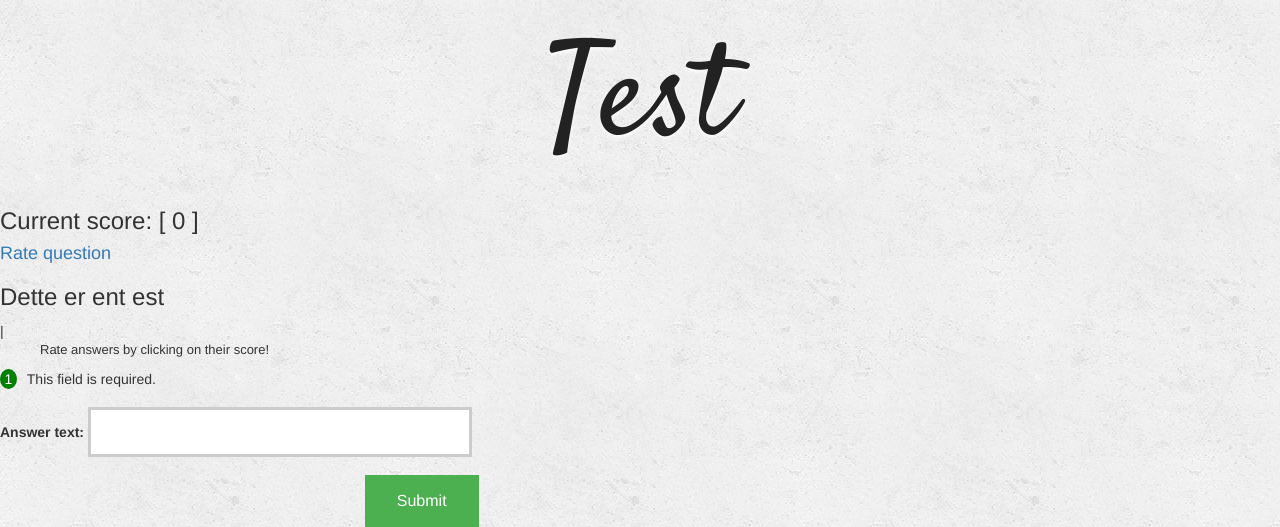
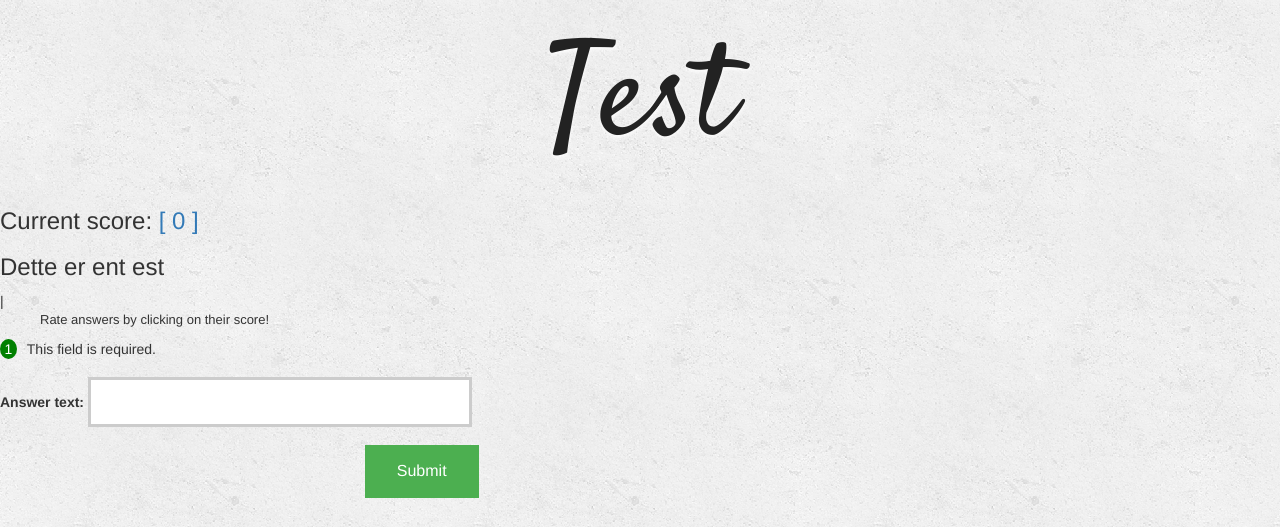
Before and after one commit to sp3kk/PU-Gruppe-15, a Django app: page /music/1/ in a window 1280 px wide. Shown: the part 57-584 px from the top of the page. Run offline with Django 3.2, Linux system fonts and the light colour scheme; data comes from the database, SQL or seed files in the repository; some libraries are stand-ins or nearby versions.

Commit message:
småting

```diff
--- a/Pekka 2.0/music/templates/music/detail.html
+++ b/Pekka 2.0/music/templates/music/detail.html
@@ -8,8 +8,8 @@
 {% block body %}
 
     <h1>{{question_title}}</h1>
-    <h3>Current score: [ {{score}} ]</h3>
-    <h4><a href="vote_question/" method="post"> Rate question</a> </h4>
+    <h3>Current score: <a href="vote_question/" method="post"> [ {{score}} ]</a></h3>
+    <h4> </h4>
     <h3>{{question_content}}</h3>
 |       <ul>
         <p style="font-size:13px">Rate answers by clicking on their score!</p>
```
